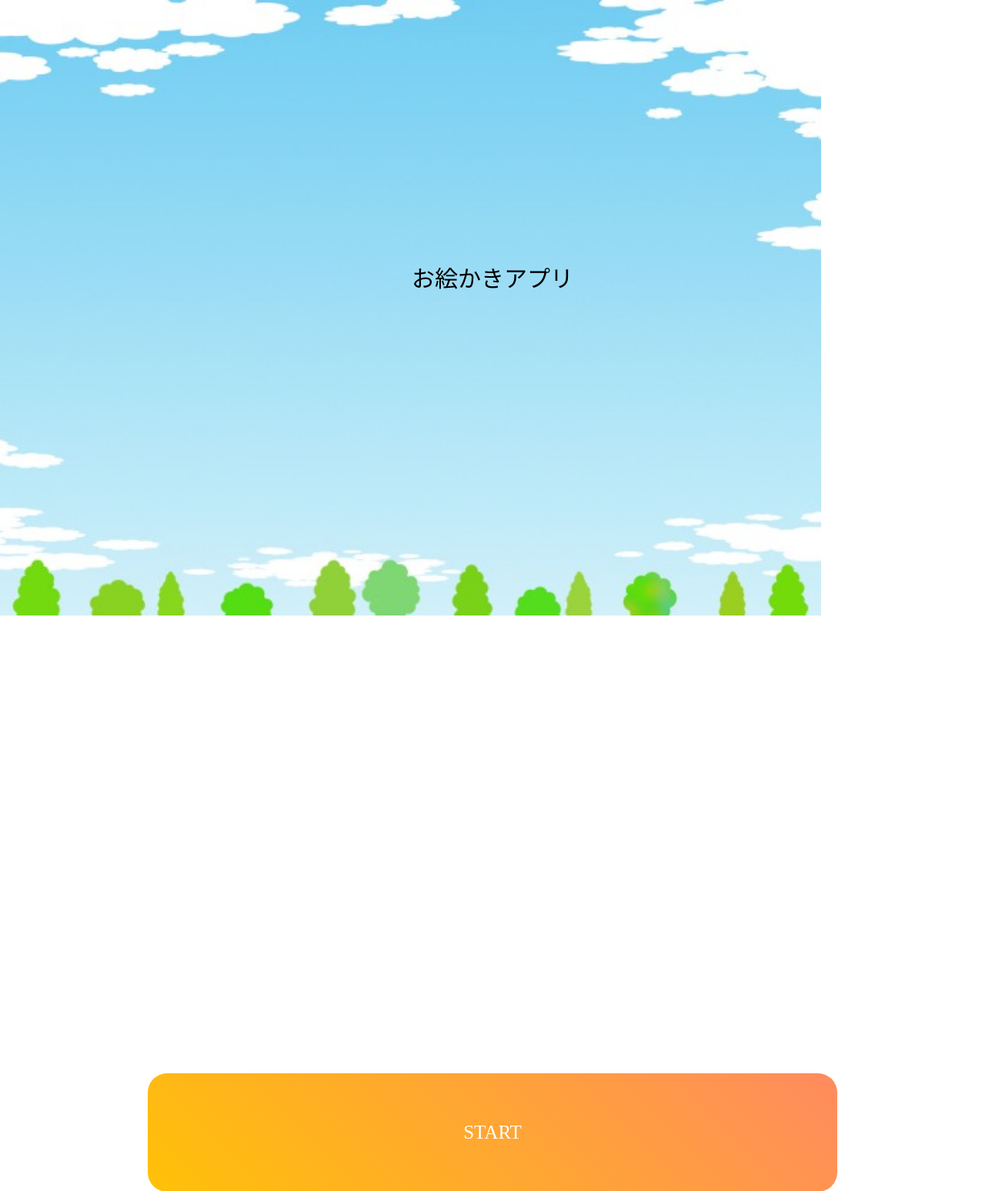
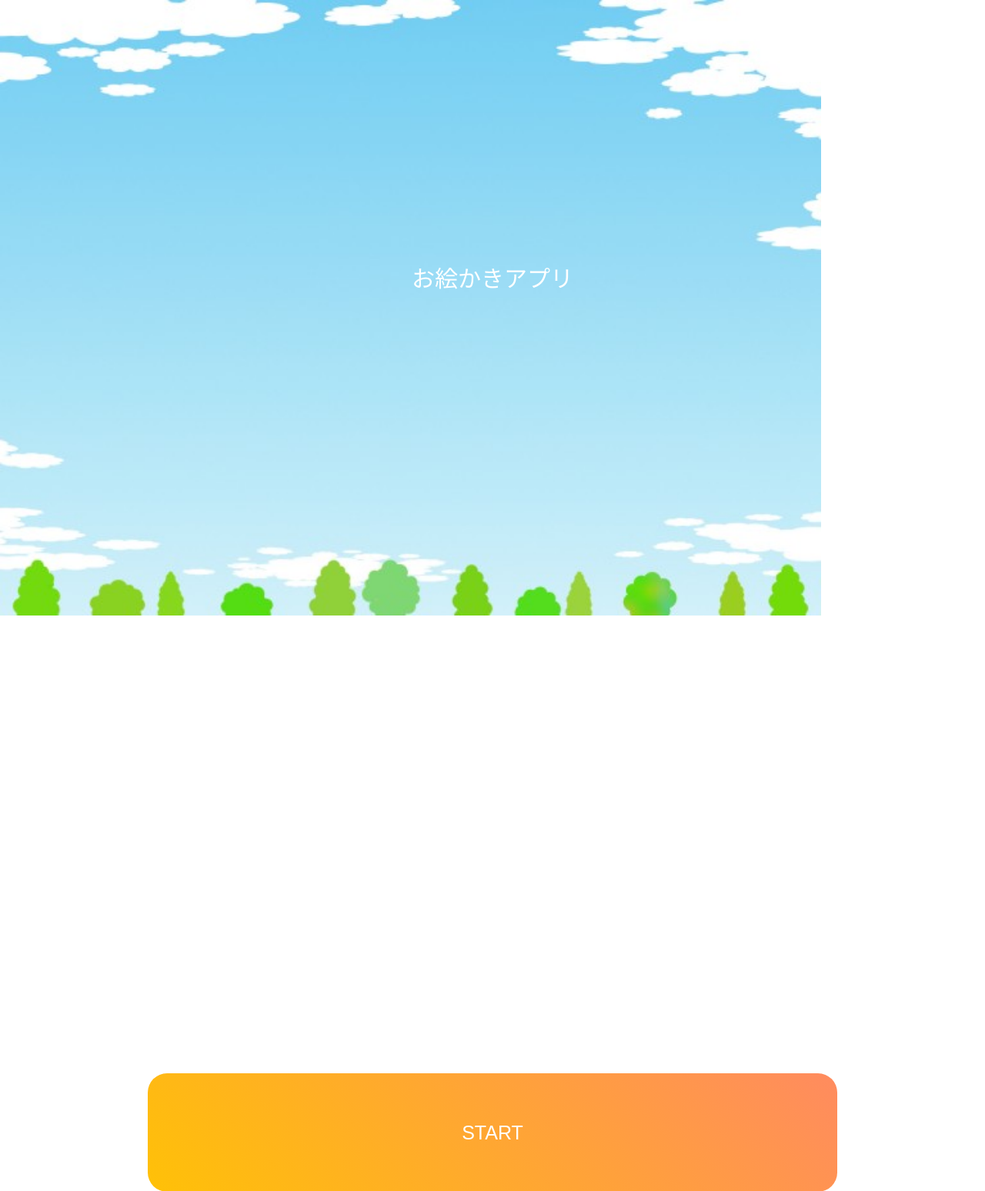
Before and after one commit to Tatsu-tatsu/oekaki-webapp, a PHP site: page /startpage.html in a window 1280 px wide. Shown: the top 1548 px of the page at 77% size. Run offline with PHP 8.4, Linux system fonts and the light colour scheme.

Commit message:
フォント修正

```diff
--- a/css/drawingpage.css
+++ b/css/drawingpage.css
@@ -16,6 +16,7 @@ body.drawingpage {
   width: 100%;
   height: 80px;
   font-size: 25px;
+  color: #494949;
   display: flex;
   justify-content: center;
   align-items: center;
--- a/css/drawingpage.min.css
+++ b/css/drawingpage.min.css
@@ -1 +1 @@
-body.drawingpage{width:100vw;height:100vw;background:white}.drawingpage-background img{width:100%;height:100%;position:absolute;z-index:-1}.drawingpage__title{width:100%;height:80px;font-size:25px;display:flex;justify-content:center;align-items:center}.drawingpage__pensize{width:100%;padding-top:3%;padding-left:3%;box-sizing:border-box}button.btn{width:30px;height:30px}.drawingpage__board{width:100%;height:380px;box-sizing:border-box;display:flex;justify-content:center;align-items:center}.drawingpage__board__draw-area{background:white}.drawingpage__pen{width:100%;padding-top:3%;padding-left:3%;box-sizing:border-box}.drawingpage__color{padding-top:3%;box-sizing:border-box}.drawingpage__finisharea{width:100%;height:60px;display:flex;justify-content:center;align-items:center}.drawingpage__finisharea__click{width:70%;height:35px;border-radius:30px;text-decoration:none;display:flex;justify-content:center;align-items:center;background:#ffb46d;border-bottom:solid 2px #d27d00;box-shadow:inset 0 2px 0 rgba(255,255,255,0.2),0 2px 2px rgba(0,0,0,0.19);font-weight:bold}.drawingpage__finisharea__click__finish{width:70%;height:40px;text-decoration:none;color:#fff;display:flex;justify-content:center;align-items:center}
+body.drawingpage{width:100vw;height:100vw;background:white}.drawingpage-background img{width:100%;height:100%;position:absolute;z-index:-1}.drawingpage__title{width:100%;height:80px;font-size:25px;color:#494949;display:flex;justify-content:center;align-items:center}.drawingpage__pensize{width:100%;padding-top:3%;padding-left:3%;box-sizing:border-box}button.btn{width:30px;height:30px}.drawingpage__board{width:100%;height:380px;box-sizing:border-box;display:flex;justify-content:center;align-items:center}.drawingpage__board__draw-area{background:white}.drawingpage__pen{width:100%;padding-top:3%;padding-left:3%;box-sizing:border-box}.drawingpage__color{padding-top:3%;box-sizing:border-box}.drawingpage__finisharea{width:100%;height:60px;display:flex;justify-content:center;align-items:center}.drawingpage__finisharea__click{width:70%;height:35px;border-radius:30px;text-decoration:none;display:flex;justify-content:center;align-items:center;background:#ffb46d;border-bottom:solid 2px #d27d00;box-shadow:inset 0 2px 0 rgba(255,255,255,0.2),0 2px 2px rgba(0,0,0,0.19);font-weight:bold}.drawingpage__finisharea__click__finish{width:70%;height:40px;text-decoration:none;color:#fff;display:flex;justify-content:center;align-items:center}
--- a/css/drawingpage.scss
+++ b/css/drawingpage.scss
@@ -15,6 +15,7 @@ body.drawingpage {
   width: 100%;
   height: 80px;
   font-size: 25px;
+  color: rgb(73, 73, 73);
   display:flex;
   justify-content: center;
   align-items: center;
--- a/css/startpage.css
+++ b/css/startpage.css
@@ -1,7 +1,9 @@
+@charset "UTF-8";
 body.startpage {
   background: white;
   margin: 0px;
   height: 100vw;
+  font-family: 'メイリオ', 'Meiryo' , sans-serif;
 }
 
 .startpage-background {
@@ -18,6 +20,7 @@ body.startpage {
   height: 90%;
   width: 100%;
   font-size: 30px;
+  color: #fff;
   display: flex;
   justify-content: center;
   align-items: center;
--- a/css/startpage.min.css
+++ b/css/startpage.min.css
@@ -1 +1 @@
-body.startpage{background:white;margin:0px;height:100vw}.startpage-background{position:absolute;z-index:-1}.startpage-background__image{width:100%;height:100vh}.startpage-title{height:90%;width:100%;font-size:30px;display:flex;justify-content:center;align-items:center;position:absolute}.startpage__margin{width:100%;height:80vw;position:relative}.startpage-start{height:70vw;width:100%;display:flex;justify-content:center;align-items:center;position:relative}.startpage-start__click{height:12vw;width:70%;border-radius:25px;text-decoration:none;display:flex;justify-content:center;align-items:center;color:#FFF;background-image:linear-gradient(45deg, #FFC107 0%, #ff8b5f 100%);transition:.4s}.startpage-start__click:hover{background-image:linear-gradient(45deg, #FFC107 0%, #f76a35 100%)}.startpage-start__click__name{height:12vw;width:70%;font-size:25px;display:flex;justify-content:center;align-items:center}
+body.startpage{background:white;margin:0px;height:100vw;font-family:'メイリオ', 'Meiryo' , sans-serif}.startpage-background{position:absolute;z-index:-1}.startpage-background__image{width:100%;height:100vh}.startpage-title{height:90%;width:100%;font-size:30px;color:#fff;display:flex;justify-content:center;align-items:center;position:absolute}.startpage__margin{width:100%;height:80vw;position:relative}.startpage-start{height:70vw;width:100%;display:flex;justify-content:center;align-items:center;position:relative}.startpage-start__click{height:12vw;width:70%;border-radius:25px;text-decoration:none;display:flex;justify-content:center;align-items:center;color:#FFF;background-image:linear-gradient(45deg, #FFC107 0%, #ff8b5f 100%);transition:.4s}.startpage-start__click:hover{background-image:linear-gradient(45deg, #FFC107 0%, #f76a35 100%)}.startpage-start__click__name{height:12vw;width:70%;font-size:25px;display:flex;justify-content:center;align-items:center}
--- a/css/startpage.scss
+++ b/css/startpage.scss
@@ -2,6 +2,7 @@ body.startpage {
   background: white;
   margin:0px;
   height:100vw;
+  font-family: 'メイリオ', 'Meiryo' , sans-serif;
 }
 
 .startpage-background {
@@ -18,7 +19,7 @@ body.startpage {
   height: 90%;
   width: 100%;
   font-size: 30px;
-
+  color: #fff;
   display:flex;
   justify-content: center;
   align-items: center;
--- a/drawingpage.html
+++ b/drawingpage.html
@@ -20,7 +20,7 @@
     <img src="./img/drawingpage-background.png" >
   </div>
   <div class="drawingpage__title">お絵かきアプリ</div>
-  <div id="drawingpage__timer-id" class="drawingpage__timer">時間</div>
+  <div id="drawingpage__timer-id" class="drawingpage__timer"></div>
 
         <div class="drawingpage__pensize">
           <button id="drawingpage__pensize__pen-ss">極細</button>
```
